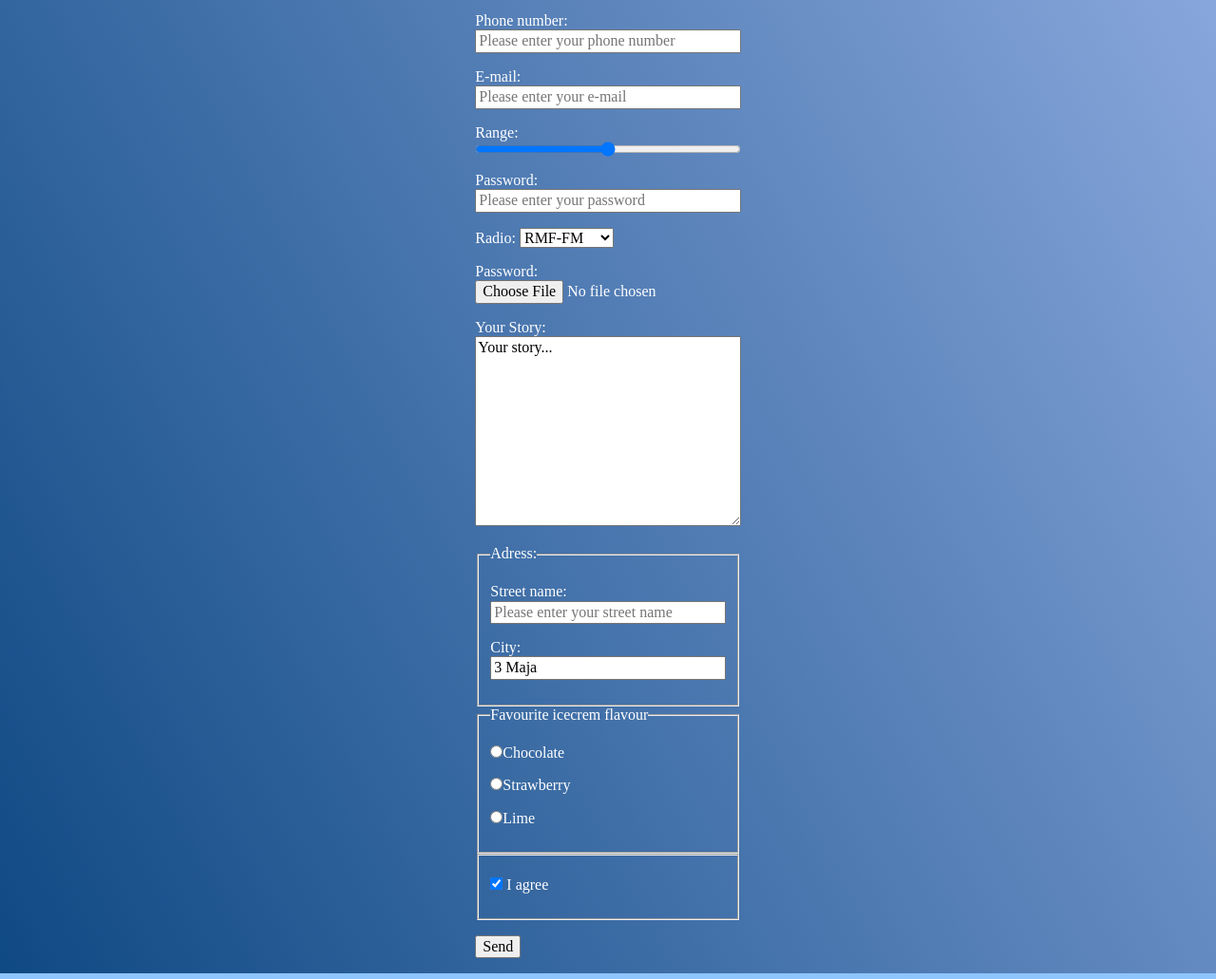
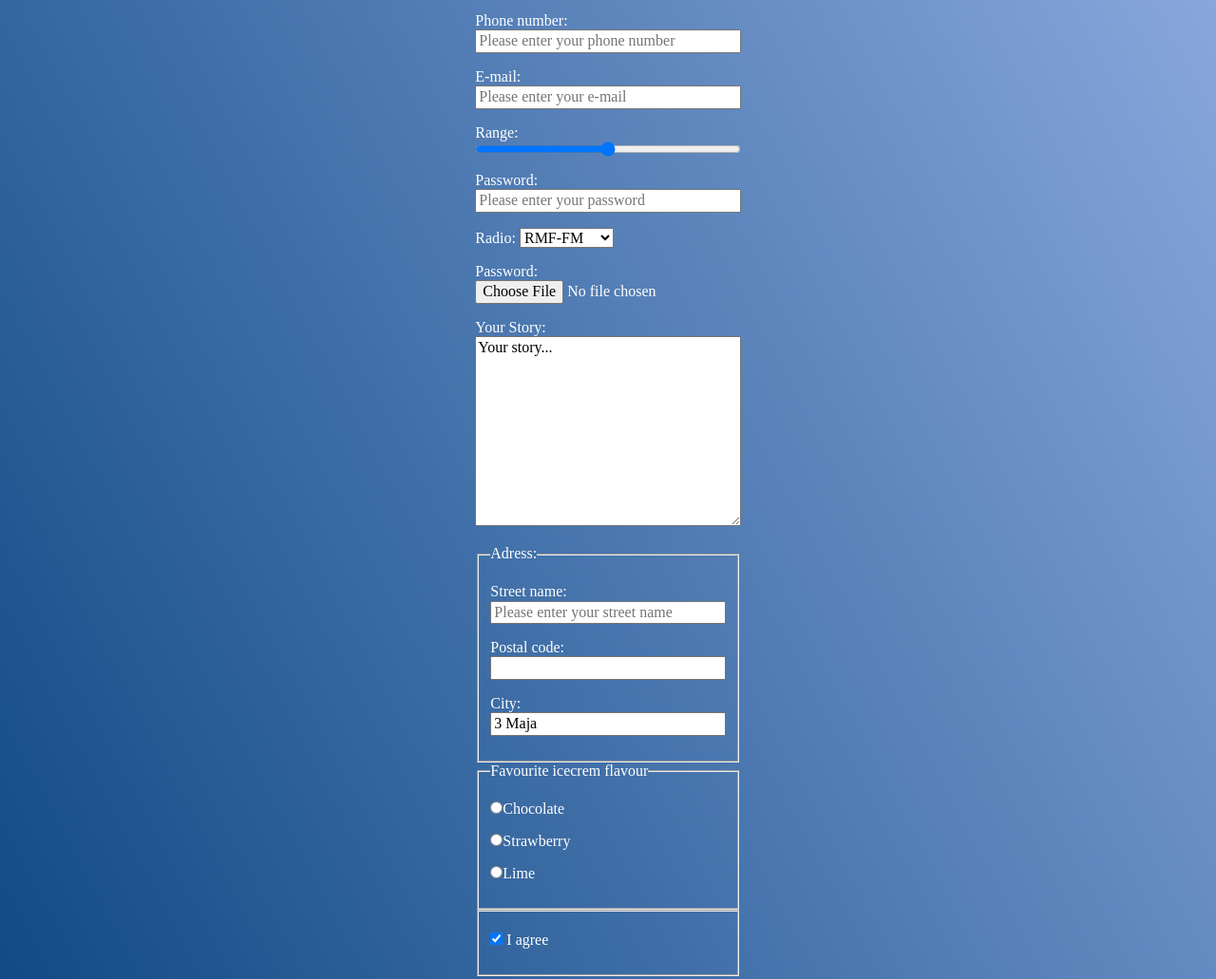
Before and after one commit to rflazarek/form, a plain HTML site: page index.html in a window 1280 px wide. Shown: the part 243-1274 px from the top of the page at 95% size. Drawn offline with Linux system fonts and the light colour scheme.

Commit message:
formValidation

```diff
--- a/index.html
+++ b/index.html
@@ -13,11 +13,12 @@
   <body>
     <main>
       <h1>Form fields</h1>
-      <form method="post" action="http://dev.cotenfrontend.pl" class="form">
+      <form action="http://dev.cotenfrontend.pl" method="get" class="form">
         <p>
           <label for="firstName">
             Your name:
             <input
+              required
               class="form__item"
               type="text"
               placeholder="Please enter your name"
@@ -30,6 +31,7 @@
           <label
             >Your last name:
             <input
+              required
               class="form__item"
               type="text"
               value="Kowalski/a"
@@ -94,7 +96,7 @@
         </p>
 
         <p>
-          <label for="assword">
+          <label for="password">
             Password:
             <input
               class="form__item"
@@ -147,6 +149,19 @@
               />
             </label>
           </p>
+
+          <p>
+            <label for="postalCode">
+              Postal code:
+              <input
+                class="form__item"
+                pattern="[0-9]{2}-[0-9]{3}"
+                id="postalCode"
+                name="postalCode"
+              />
+            </label>
+          </p>
+
           <p>
             <label
               >City:
@@ -194,13 +209,11 @@
               <input checked type="checkbox" value="agree" /> I agree
             </label>
           </p>
-
         </fieldset>
 
         <p>
           <input name="submit" type="submit" value="Send" />
-       </p>
-
+        </p>
       </form>
     </main>
   </body>
```
